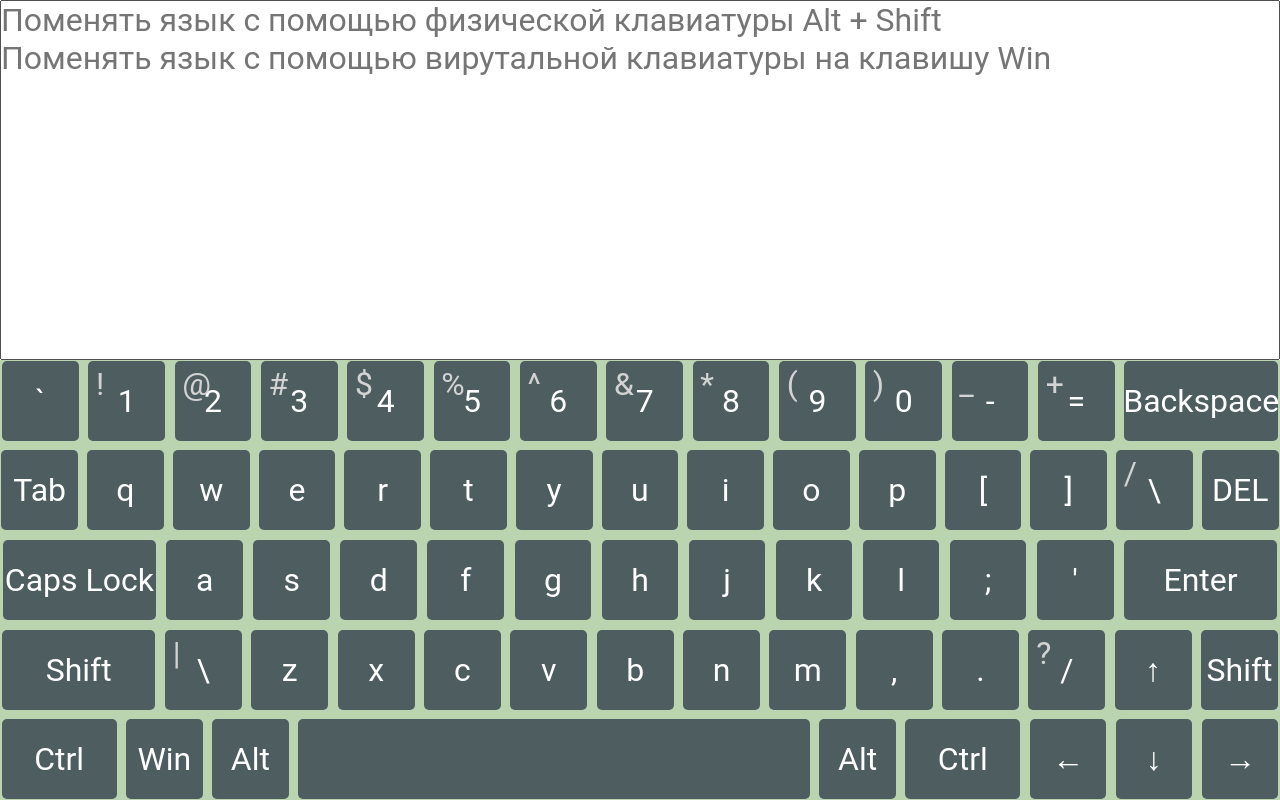
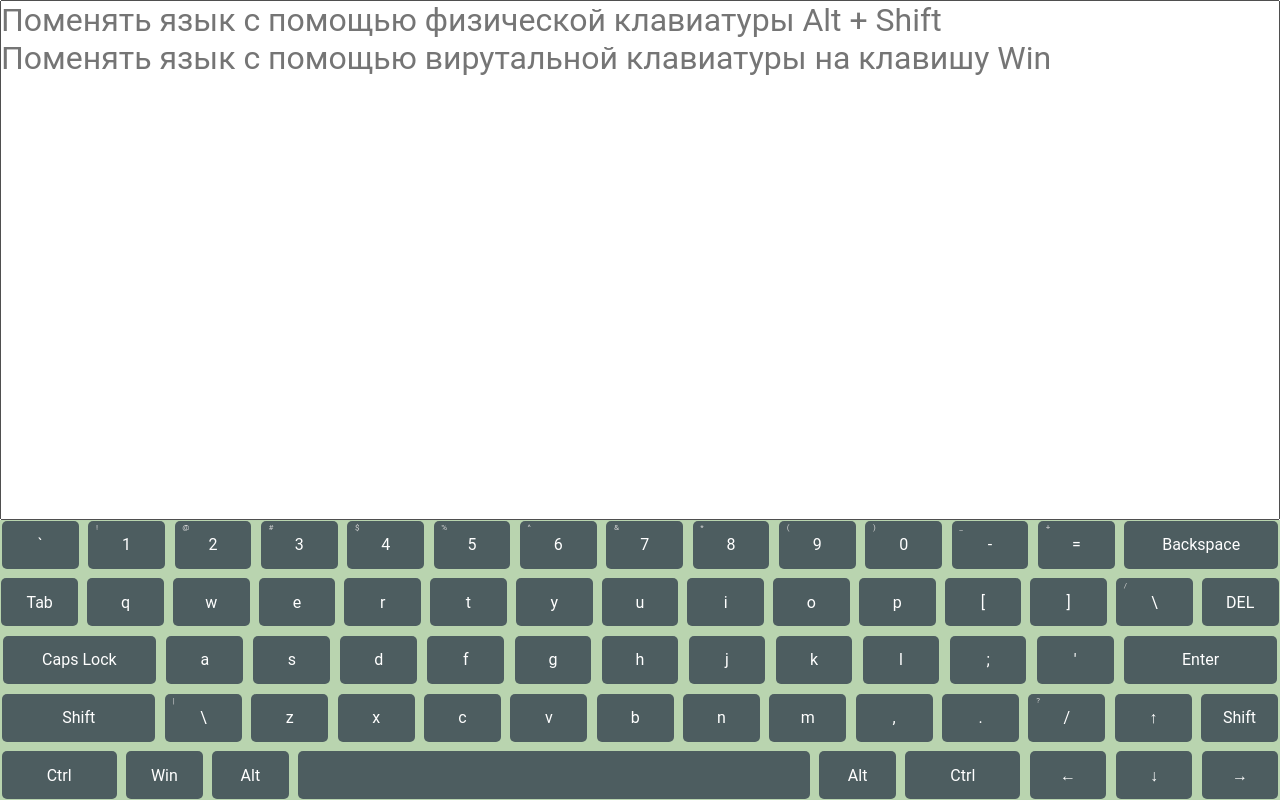
Before and after one commit to NixNi/virtual-keyboard, a website with bundled scripts: page index.html in a window 1280 px wide. Built offline with nearby package versions, Linux system fonts and the light colour scheme.

Commit message:
feat: add adaptivity for keyboard style

```diff
--- a/style.css
+++ b/style.css
@@ -27,8 +27,8 @@
   resize: none;
 }
 
-.textholder:focus{
-    outline: none;
+.textholder:focus {
+  outline: none;
 }
 
 .key {
@@ -58,3 +58,19 @@
 .key.active {
   background: #6ea7e9;
 }
+
+@media (max-width: 1310px) {
+  .key {
+    font-size: 1em;
+    height: 6vh;
+  }
+  .keyTextAdded {
+    font-size: 0.5em;
+  }
+  .keyboard {
+    height: 35vh;
+  }
+  .textholder {
+    height: 65vh;
+  }
+}
```
